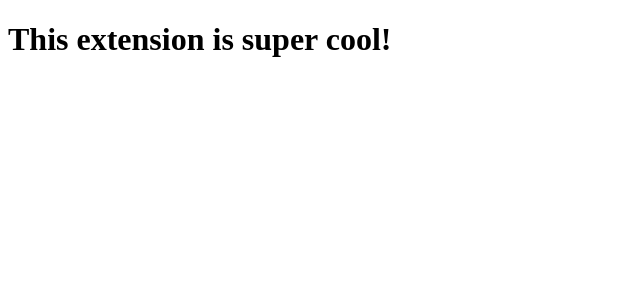
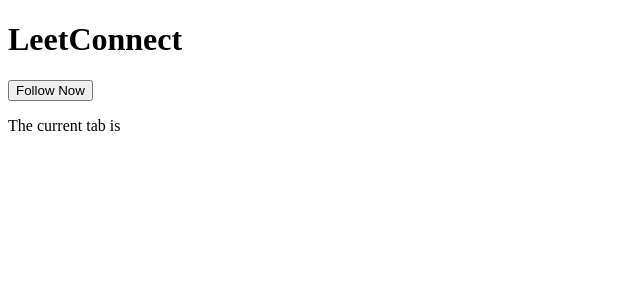
Before and after one commit to kailashchoudhary11/LeetConnect, a React (Vite) app in the folder extension-ui/: page / in a window 1280 px wide. Shown: the top 300 px of the page, without its empty margins (0-640 px from the left). Built offline with nearby package versions, Linux system fonts and the light colour scheme.

Commit message:
feat: extract the username from leetcode profile url

```diff
--- a/extension-ui/src/App.jsx
+++ b/extension-ui/src/App.jsx
@@ -1,5 +1,10 @@
+import FollowButton from "./components/FollowButton"
+
 function App() {
-  return <h1>This extension is super cool!</h1>
+  return <div>
+    <h1>LeetConnect</h1>
+    <FollowButton />
+  </div>
 }
 
 export default App
--- /dev/null
+++ b/extension-ui/src/components/FollowButton.jsx
@@ -0,0 +1,38 @@
+/*global chrome*/
+import { useState } from "react";
+
+export default function FollowButton() {
+
+  const [currentTab, setCurrentTab] = useState("");
+
+  function handleFollow() {
+    chrome.tabs.query({ active: true, currentWindow: true }, function (tabs) {
+      const curTabUrl = tabs[0].url;
+      const urlObj = new URL(curTabUrl);
+      const host = urlObj.hostname;
+      if (host == "leetcode.com") {
+        const path = urlObj.pathname;
+        const regex = /^\/([^/]+)\/$/;
+        const match = path.match(regex);
+
+        if (match) {
+          const username = match[1];
+          setCurrentTab(username);
+        } else {
+          alert("Invalid path");
+        }
+
+      } else {
+        alert("Please open a valid leetcode profile");
+      }
+    });
+  }
+  return (
+    <div>
+      <button onClick={handleFollow}>
+        Follow Now
+      </button>
+      <p>The current tab is {currentTab}</p>
+    </div>
+  )
+}
```
Also changed, not shown: extension-ui/manifest.json.
